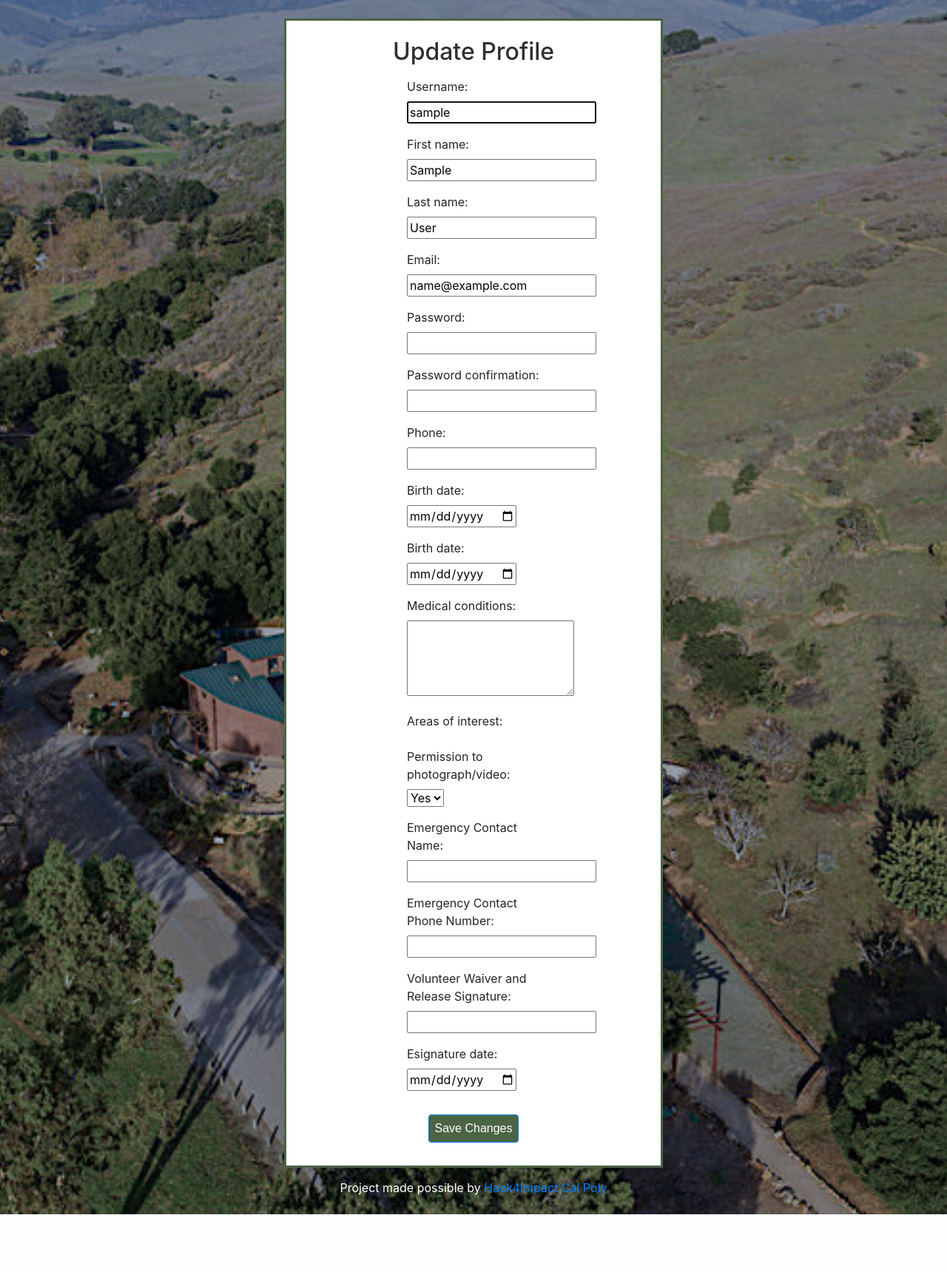
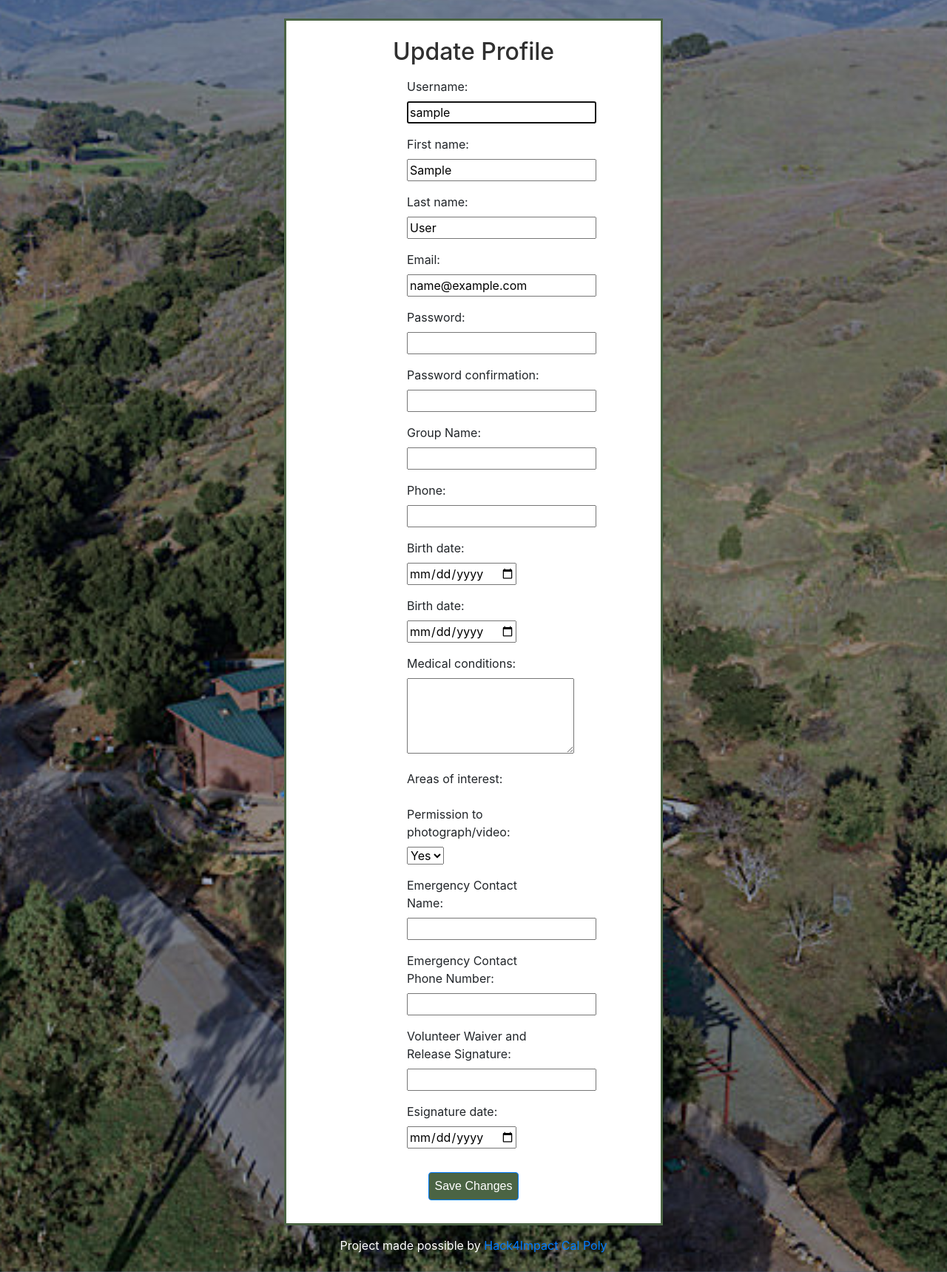
Before and after one commit to hack4impact-calpoly/slobg-track, a Django app: page /update-profile/ in a window 1280 px wide. Shown: the part 80-1800 px from the top of the page at 74% size. Before the commit the page ends 1722 px from the top, so only its background shows below. Run offline with Django 3.2, Linux system fonts and the light colour scheme; the visitor is signed in with stand-in values (Sample User, id 1); data that the repository does not hold is empty; some libraries are stand-ins or nearby versions; some web fonts are replaced.

Commit message:
Add group name to user

```diff
--- a/backend/slobg_proj/slobg_app/forms.py
+++ b/backend/slobg_proj/slobg_app/forms.py
@@ -32,12 +32,15 @@ class SignUpForm(UserCreationForm):
     emergency_contact_phone_number = forms.CharField(label="Emergency Contact Phone Number", required=True)
     volunteer_waiver_and_release = forms.CharField(max_length=50,required=True, help_text='Required.', label="Volunteer Waiver and Release Signature")
     esignature_date = birth_date
+    group = forms.CharField(max_length=256, required=False, label="Group Name", help_text="Please indicate the group you are working with.")
+
+
 
     class Meta:
         model = User
         fields = ('username', 'first_name', 'last_name', 'email', 'password1', 'password2',
-        'phone','birth_date', 'medical_conditions', 'areas_of_interest', 'photo_permission', 'emergency_contact', 'emergency_contact_phone_number',
-                'volunteer_waiver_and_release', 'esignature_date',)
+        'group','phone','birth_date', 'medical_conditions', 'areas_of_interest', 'photo_permission', 'emergency_contact', 'emergency_contact_phone_number',
+                'volunteer_waiver_and_release', 'esignature_date' )
 
 
 class ProfileForm(forms.ModelForm):
@@ -57,11 +60,12 @@ class ProfileForm(forms.ModelForm):
     emergency_contact_phone_number = forms.CharField(label="Emergency Contact Phone Number", required=True)
     volunteer_waiver_and_release = forms.CharField(max_length=50,required=True, help_text='Required.', label="Volunteer Waiver and Release Signature")
     esignature_date = birth_date
+    group = forms.CharField(max_length=256, required=False, label="Group Name", help_text="Please indicate the group you are working with.")
 
     class Meta:
         model = Profile
         fields = ('phone', 'birth_date', 'medical_conditions', 'areas_of_interest', 'photo_permission', 'emergency_contact', 'emergency_contact_phone_number',
-                'volunteer_waiver_and_release', 'esignature_date',)
+                'volunteer_waiver_and_release', 'esignature_date', 'group')
         widgets = {
           'medical_conditions': forms.Textarea(attrs={'rows':4, 'cols':20}),
         }
--- a/backend/slobg_proj/slobg_app/models.py
+++ b/backend/slobg_proj/slobg_app/models.py
@@ -56,6 +56,7 @@ class Profile(models.Model):
 	emergency_contact_phone_number = models.CharField(blank=True, max_length=256)
 	volunteer_waiver_and_release = models.CharField(max_length=50, blank=True)
 	esignature_date = models.DateTimeField(null=True, blank=True)
+	group = models.CharField(max_length=256, blank=True)
 
 @receiver(post_save, sender=User)
 def update_user_profile(sender, instance, created, **kwargs):
--- a/backend/slobg_proj/slobg_app/views.py
+++ b/backend/slobg_proj/slobg_app/views.py
@@ -26,7 +26,7 @@ def export_csv(request, start_date, end_date):
    response['Content-Disposition'] = 'attachment; filename="volunteer_history: {} to {}.csv"'.format(start_date, end_date)
 
    writer = csv.writer(response)
-   writer.writerow(['Volunteer', 'Date', 'Hours', 'Description', 'Supervisor'])
+   writer.writerow(['Volunteer', 'Date', 'Hours', 'Description', 'Supervisor', 'Group'])
 
    if(request.user.is_superuser):
       records = VolunteerRecord.objects.all().filter(date__range=[start_date, end_date])
@@ -42,8 +42,8 @@ def export_csv(request, start_date, end_date):
       hours = record.hours
       desc = record.activity
       supervisor = record.supervisor
-
-      writer.writerow((volunteer, date, hours, desc, supervisor))
+      group = record.owner.profile.group
+      writer.writerow((volunteer, date, hours, desc, supervisor, group))
 
    return response
 
--- a/backend/slobg_proj/templates/profile.html
+++ b/backend/slobg_proj/templates/profile.html
@@ -24,6 +24,10 @@
             <tr>
                 <td class="table-column-1 pr-4"> Birth Date: </td>
                 <td class="table-column-2"> {{  user.profile.birth_date  }} </td>
+            </tr>
+            <tr>
+                <td class="table-column-1 pr-4"> Group Name: </td>
+                <td class="table-column-2"> {{  user.profile.group  }} </td>
             </tr>
             <tr>
                 <td class="table-column-1 pr-4"> Medical Conditions: </td>
--- a/backend/slobg_proj/templates/update_profile.html
+++ b/backend/slobg_proj/templates/update_profile.html
@@ -80,6 +80,19 @@
             {{ user_form.password2 }}
             </div>
             {% for error in user_form.password2.errors %}
+            <p style="color: red">{{ error }}</p>
+            {% endfor %}
+         </div>
+      </p>
+      <p>
+         <div class="align-fields">
+            <div class="align-labels">
+            {{ profile_form.group.label_tag }} <br/>
+            </div>
+            <div class="align-labels">
+            {{ profile_form.group }}
+            </div>
+            {% for error in profile_form.group.errors %}
             <p style="color: red">{{ error }}</p>
             {% endfor %}
          </div>
```
Also changed, not shown: backend/slobg_proj/slobg_app/migrations/0019_profile_group.py (added).
